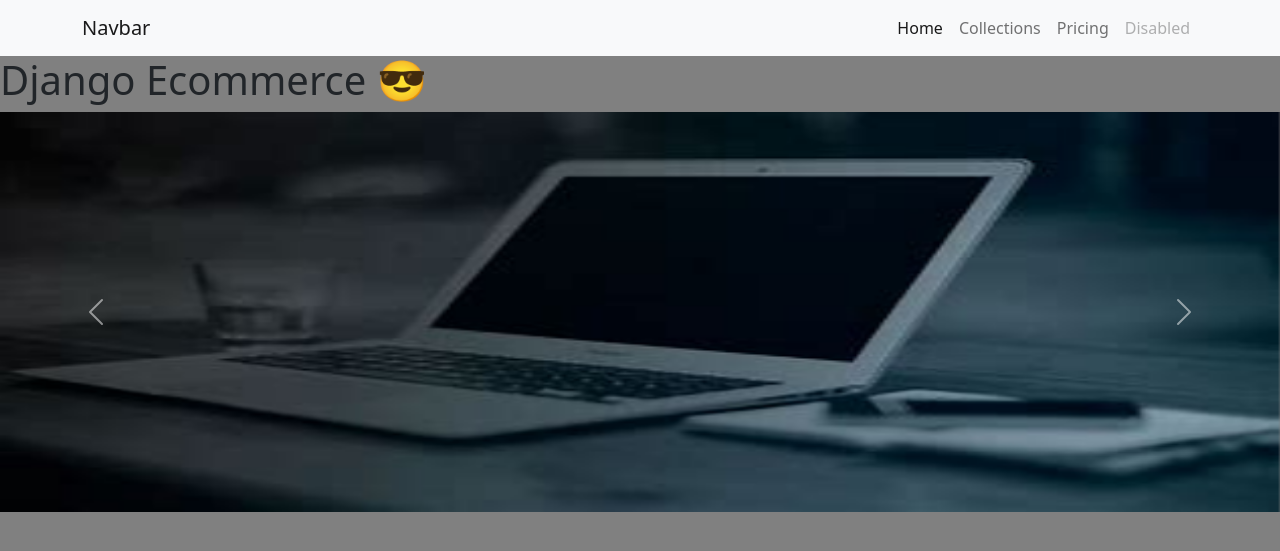
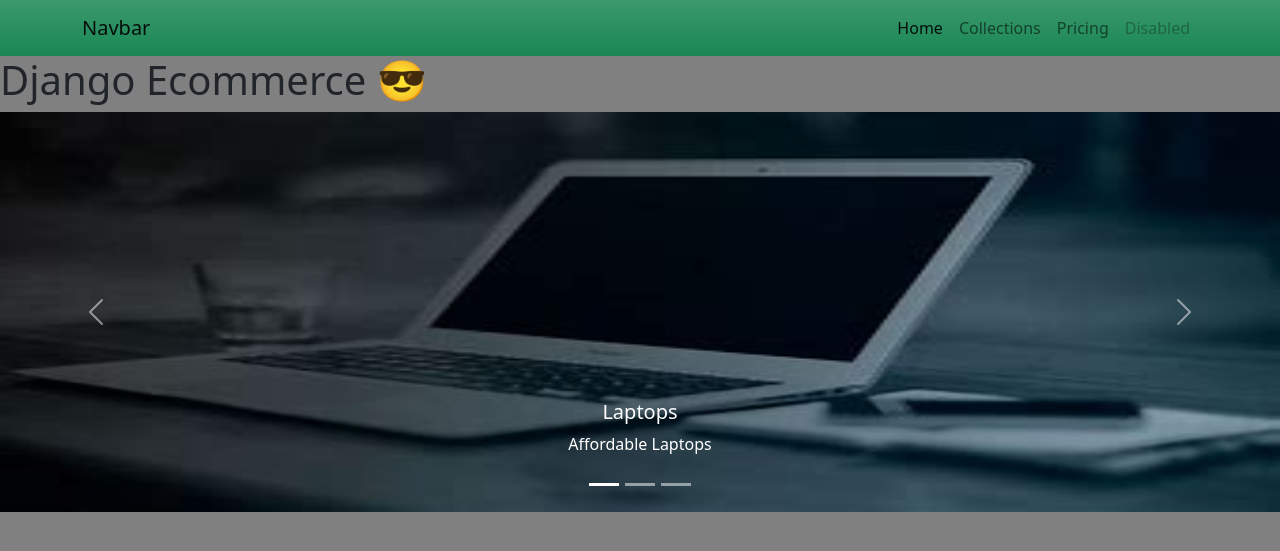
Before and after one commit to Ezekiel003/Ecommerce, a Django app: page / in a window 1280 px wide. Shown: the top 551 px of the page. Run offline with Django 5.2, Linux system fonts and the light colour scheme.

```diff
--- a/Store/templates/store/collections.html
+++ b/Store/templates/store/collections.html
@@ -1,6 +1,6 @@
 {% extends "store/layout/main.html" %}
 {% block content %}
-<div class="py-3 bg-primary">
+<div class="py-3 bg-dark bg-gradient">
     <div class="container">
         <a href="{% url "home" %}" style="color:white;">Home / </a>
         <a href="{% url "collections" %}"  style="color:white;">Collections</a>
@@ -18,9 +18,7 @@
                     <a href="{% url "collectionsview" items.slug %}">
                     <div class="card-body">
                         <div class="category-image">
-                            <!-- <img src="{{items.image.url}}" alt="category image" class="w-100"/> -->
                             <img src="{{items.image.url}}" class="rounded float-start w-100" height="180px" alt="...">
-                            <!-- <img src="{{items.image.url}}" class="rounded float-end" alt="..."> -->
                         </div>
                         <h4 class="text-center">{{items.name}} </h4>
                     </div>
@@ -31,5 +29,4 @@
         </div>
     </div>
 </div>
-{% comment %} {{category}} {% endcomment %}
 {% endblock content %}
--- a/Store/templates/store/inc/navbar.html
+++ b/Store/templates/store/inc/navbar.html
@@ -1,4 +1,4 @@
-<nav class="navbar navbar-expand-lg bg-light">
+<nav class="navbar navbar-expand-lg bg-success bg-gradient">
     <div class="container">
       <a class="navbar-brand" href="#">Navbar</a>
       <button class="navbar-toggler" type="button" data-bs-toggle="collapse" data-bs-target="#navbarNav" aria-controls="navbarNav" aria-expanded="false" aria-label="Toggle navigation">
--- a/Store/templates/store/inc/slider.html
+++ b/Store/templates/store/inc/slider.html
@@ -1,21 +1,38 @@
 {% load static %}
-<div id="carouselExampleControls" class="carousel slide" data-bs-ride="carousel">
+<div id="carouselExampleCaptions" class="carousel slide">
+  <div class="carousel-indicators">
+    <button type="button" data-bs-target="#carouselExampleCaptions" data-bs-slide-to="0" class="active" aria-current="true" aria-label="Slide 1"></button>
+    <button type="button" data-bs-target="#carouselExampleCaptions" data-bs-slide-to="1" aria-label="Slide 2"></button>
+    <button type="button" data-bs-target="#carouselExampleCaptions" data-bs-slide-to="2" aria-label="Slide 3"></button>
+  </div>
   <div class="carousel-inner">
     <div class="carousel-item active">
       <img src="{% static 'images/OIP (3).jpg' %}" height="400px" class="d-block w-100" alt="...">
+      <div class="carousel-caption d-none d-md-block">
+        <h5>Laptops</h5>
+        <p>Affordable Laptops</p>
+      </div>
     </div>
     <div class="carousel-item">
       <img src="{% static 'images/Lexus sport.jpg' %}" height="400px" class="d-block w-100" alt="...">
+      <div class="carousel-caption d-none d-md-block">
+        <h5>Affordable Cars</h5>
+        <p>Fast Sport Cars</p>
+      </div>
     </div>
     <div class="carousel-item">
-        <img src="{% static 'images/Gucci Fashion.jpg' %}" height="400px" class="d-block w-100" alt="...">
+      <img src="{% static 'images/air-jordan-3-retro-big-kids-shoes-Trq8Fk.png' %}" height="400px" class="d-block w-100" alt="...">
+      <div class="carousel-caption d-none d-md-block">
+        <h5>Sneakers</h5>
+        <p>NIke Sneakers</p>
       </div>
     </div>
-    <button class="carousel-control-prev" type="button" data-bs-target="#carouselExampleControls" data-bs-slide="prev">
+  </div>
+  <button class="carousel-control-prev" type="button" data-bs-target="#carouselExampleCaptions" data-bs-slide="prev">
     <span class="carousel-control-prev-icon" aria-hidden="true"></span>
     <span class="visually-hidden">Previous</span>
   </button>
-    <button class="carousel-control-next" type="button" data-bs-target="#carouselExampleControls" data-bs-slide="next">
+  <button class="carousel-control-next" type="button" data-bs-target="#carouselExampleCaptions" data-bs-slide="next">
     <span class="carousel-control-next-icon" aria-hidden="true"></span>
     <span class="visually-hidden">Next</span>
   </button>
--- a/Store/templates/store/products/index.html
+++ b/Store/templates/store/products/index.html
@@ -1,6 +1,6 @@
 {% extends "store/layout/main.html" %}
 {% block content %}
-<div class="py-3 bg-primary">
+<div class="py-3 bg-dark bg-gradient">
     <div class="container">
         <a href="{% url "home" %}" style="color:white;">Home / </a>
         <a href="{% url "collections" %}"  style="color:white;">Collections</a>
@@ -20,10 +20,10 @@
                     <div class="card-body">
                         <div class="category-image">
                             <!-- <img src="{{items.image.url}}" alt="category image" class="w-100"/> -->
-                            <img src="{{items.product_image.url}}" class="rounded float-start w-100" height="180px"  alt="product image">
+                            <img src="{{items.product_image.url}}" class="rounded float-start w-100" height="180px" style="margin-top:10px;margin-bottom:10px;"  alt="product image">
                             <!-- <img src="{{items.image.url}}" class="rounded float-end" alt="..."> -->
                         </div>
-                        <h4 class="text-center">{{items.name}} </h4>
+                        <h6 class="text-center">{{items.name}} </h6>
                         <span class="float-start">₦{{items.selling_price | stringformat:'d'}}</span>
                         <span class="float-end">₦{{items.original_price | stringformat:'d'}}</span>
 
--- a/Store/templates/store/products/view.html
+++ b/Store/templates/store/products/view.html
@@ -1,6 +1,6 @@
 {% extends "store/layout/main.html" %}
 {% block content %}
-<div class="py-3 bg-primary">
+<div class="py-3 bg-dark bg-gradient">
     <div class="container">
         <a href="{% url "home" %}" style="color:white;">Home / </a>
         <a href="{% url "collections" %}"  style="color:white;">Collections</a>
```
Also changed, not shown: static/images/air-jordan-3-retro-big-kids-shoes-Trq8Fk.png (added), static/uploads/20240208130705Sneaker.jpg (added), static/uploads/20240208131939air-vapormax-plus-mens-shoes-nC0dzF.png (added), static/uploads/20240208131939air-vapormax-plus-mens-shoes-nC0dzF_SOuNT6y.png (added), static/uploads/20240208132328iphone-14-pro-max.jpg (added), static/uploads/20240208135804jordan-true-flight-mens-shoes-ODLzlq.png (added), static/uploads/20240208140007air-max-270-big-kids-shoes-HbtNX3.png (added). Lines whose indentation alone changed are shown as unchanged.
